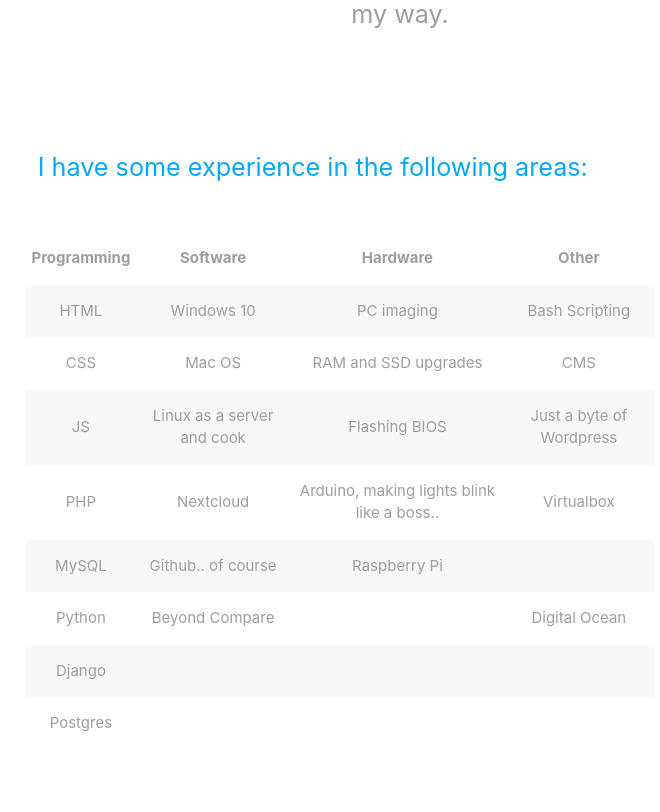
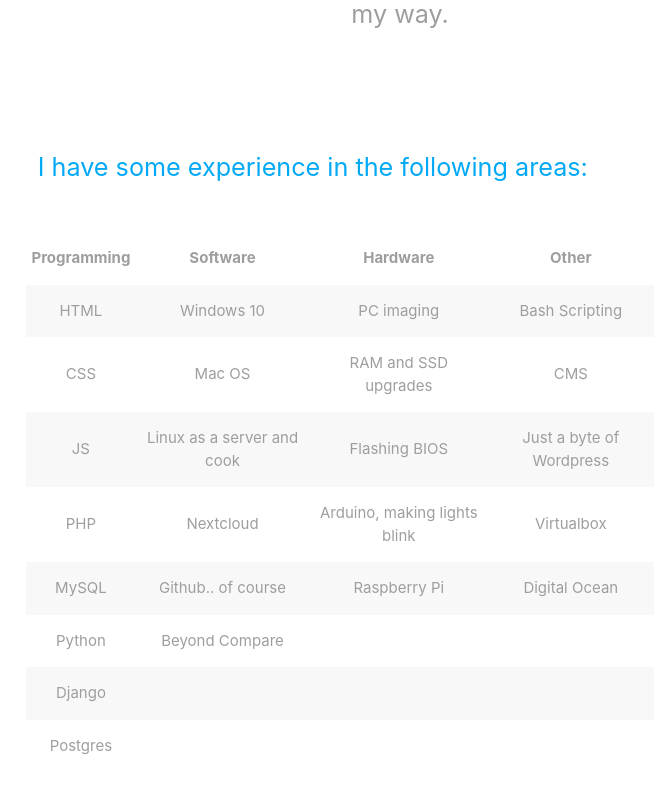
Before and after one commit to corfucius/corfuciusv2, a Django app: page /about in a window 1280 px wide. Shown: the part 1064-1876 px from the top of the page, without its empty margins (300-960 px from the left). Run offline with Django 3.2, Linux system fonts and the light colour scheme; some libraries are stand-ins or nearby versions.

Commit message:
and more about

```diff
--- a/templates/pages/about.html
+++ b/templates/pages/about.html
@@ -54,20 +54,20 @@
           <tr>
             <td>PHP</td>
             <td>Nextcloud</td>
-            <td>Arduino, making lights blink like a boss..</td>
+            <td>Arduino, making lights blink</td>
             <td>Virtualbox</td>
           </tr>
           <tr>
             <td>MySQL</td>
             <td>Github.. of course</td>
             <td>Raspberry Pi</td>
-            <td></td>
+            <td>Digital Ocean</td>
           </tr>
           <tr>
             <td>Python</td>
             <td>Beyond Compare</td>
             <td></td>
-            <td>Digital Ocean</td>
+            <td></td>
           </tr>
           <tr>
             <td>Django</td>
```
